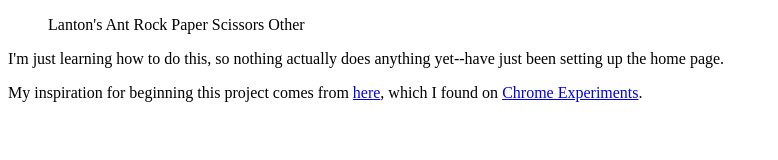
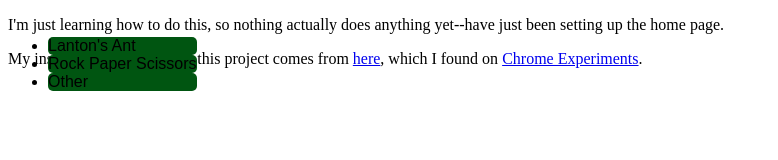
Before and after one commit to Sedkeron/sedkeron.github.io, a plain HTML site: page index.html in a window 1280 px wide. Shown: the whole page, without its empty margins (0-778 px from the left). Drawn offline with Linux system fonts and the light colour scheme.

Commit message:
Fixing typos.

```diff
--- a/index.html
+++ b/index.html
@@ -7,9 +7,9 @@
 	<body>
 		<div id='navbar'>
 			<ul>
-				<il>Lanton's Ant</il>
-				<il>Rock Paper Scissors</il>
-				<il>Other</il>
+				<li>Lanton's Ant</li>
+				<li>Rock Paper Scissors</li>
+				<li>Other</li>
 			</ul>
 		</div>
 		<p>I'm just learning how to do this, so nothing actually does anything yet--have just been setting up the home page.</p>
--- a/stylesheet.css
+++ b/stylesheet.css
@@ -0,0 +1,12 @@
+#navbar{
+	position:fixed;
+	margin-top:5px;
+}
+
+li {
+	/*border: 3px solid #000000;*/
+	border-radius: 5px;
+	font-family: sans-serif;
+	color: #000000;
+	background-color: #005511;
+}
```
